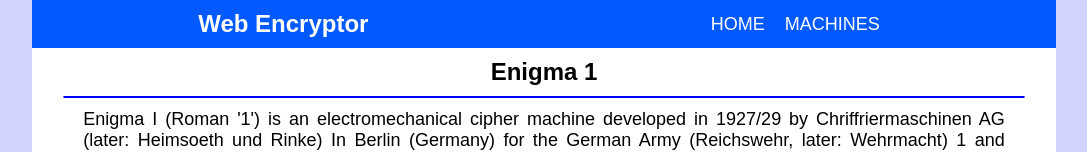
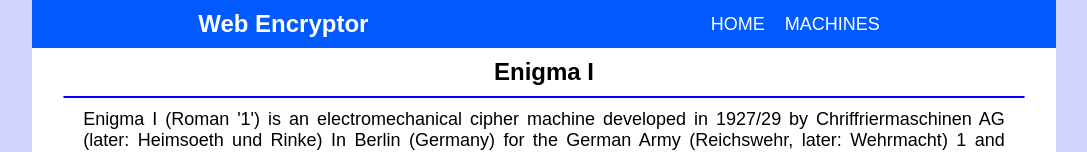
Before and after one commit to GabrielIDSM/Web-Encryptor, a React (Create React App) app: page /enigmaone in a window 1280 px wide. Shown: the top 152 px of the page, without its empty margins (96-1183 px from the left). Built offline with nearby package versions, Linux system fonts and the light colour scheme.

Commit message:
Title Enima ! modified

```diff
--- a/src/EnigmaOne.js
+++ b/src/EnigmaOne.js
@@ -312,7 +312,7 @@ class EnigmaOne extends Component {
     return (
       <div className="EnigmaModelTypeTwo">
         <Navbar/>
-        <h2 className="MachinesTitles">Enigma 1</h2>
+        <h2 className="MachinesTitles">Enigma I</h2>
         <hr className="Lines" />
         <h3 className="Description">Enigma I (Roman '1') is an electromechanical cipher machine developed in 1927/29
          by Chriffrier­maschinen AG (later: Heimsoeth und Rinke) In Berlin (Germany)
```
